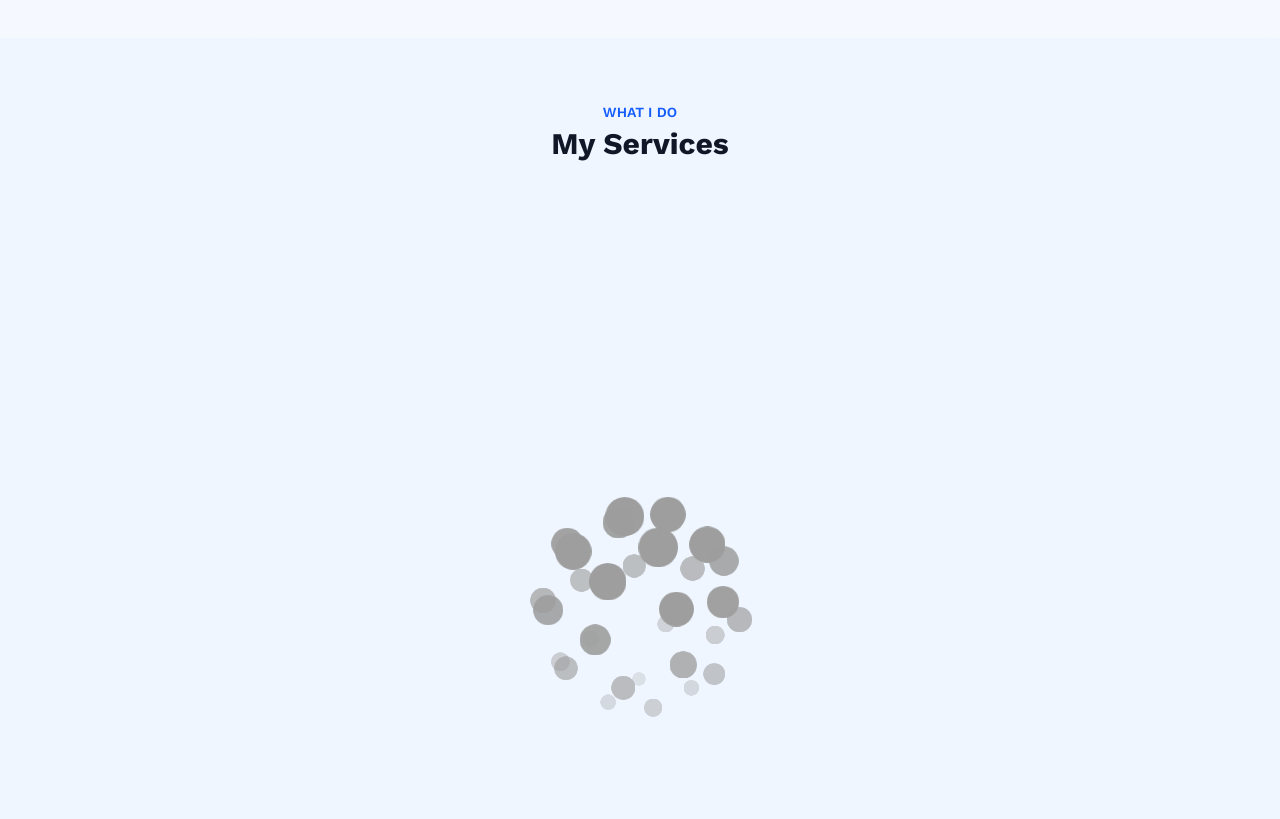
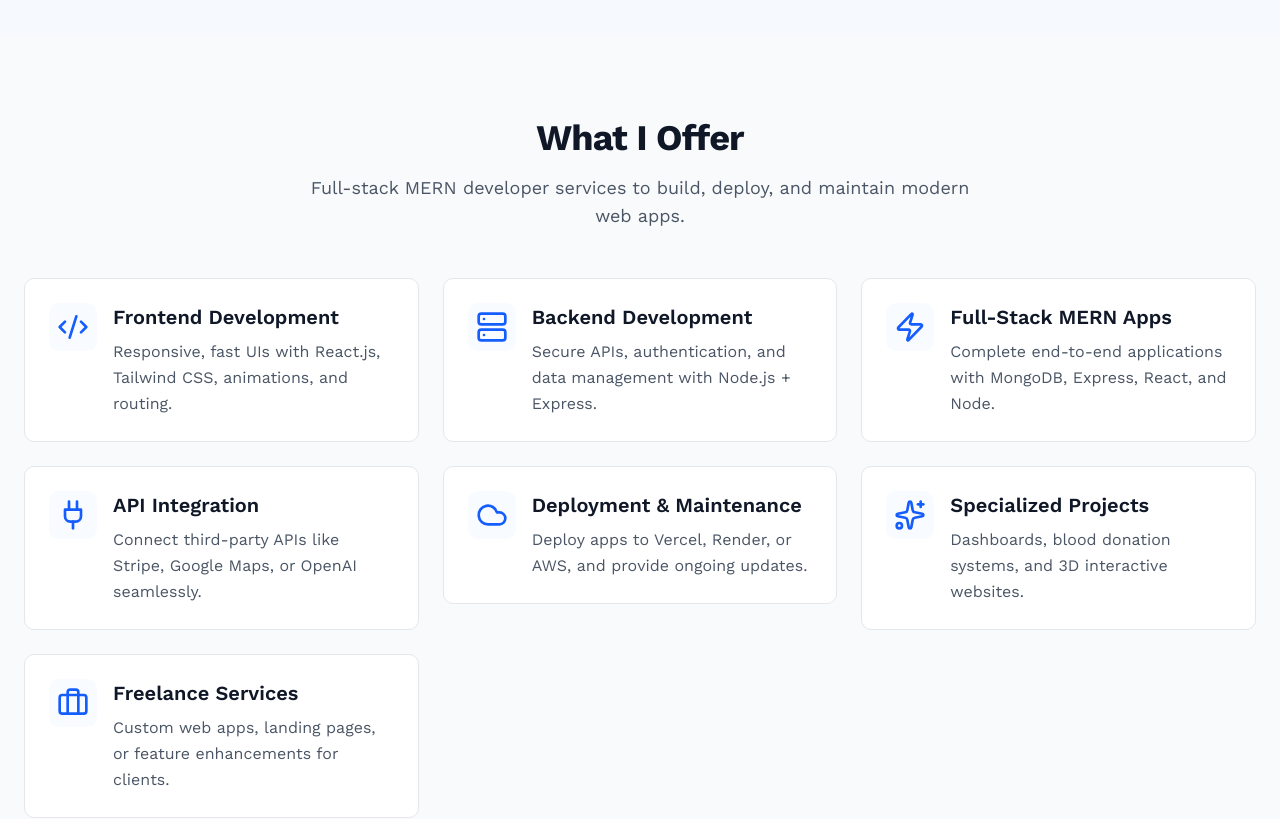
Before and after one commit to lelin171046/my-3d-portfolio, a React (Vite) app: page /about in a window 1280 px wide. Shown: the part 640-1459 px from the top of the page. Built offline with nearby package versions, Linux system fonts and the light colour scheme; no server answers.

Commit message:
add about section animated item

```diff
--- /dev/null
+++ b/src/Components/DeveloperServices.jsx
@@ -0,0 +1,131 @@
+import React from "react";
+import { Code2, Server, Zap, Plug, Cloud, Sparkles, Briefcase } from "lucide-react";
+import { motion } from "framer-motion";
+
+const services = [
+  {
+    icon: <Code2 className="w-8 h-8" />,
+    title: "Frontend Development",
+    description: "Responsive, fast UIs with React.js, Tailwind CSS, animations, and routing.",
+  },
+  {
+    icon: <Server className="w-8 h-8" />,
+    title: "Backend Development",
+    description: "Secure APIs, authentication, and data management with Node.js + Express.",
+  },
+  {
+    icon: <Zap className="w-8 h-8" />,
+    title: "Full-Stack MERN Apps",
+    description: "Complete end-to-end applications with MongoDB, Express, React, and Node.",
+  },
+  {
+    icon: <Plug className="w-8 h-8" />,
+    title: "API Integration",
+    description: "Connect third-party APIs like Stripe, Google Maps, or OpenAI seamlessly.",
+  },
+  {
+    icon: <Cloud className="w-8 h-8" />,
+    title: "Deployment & Maintenance",
+    description: "Deploy apps to Vercel, Render, or AWS, and provide ongoing updates.",
+  },
+  {
+    icon: <Sparkles className="w-8 h-8" />,
+    title: "Specialized Projects",
+    description: "Dashboards, blood donation systems, and 3D interactive websites.",
+  },
+  {
+    icon: <Briefcase className="w-8 h-8" />,
+    title: "Freelance Services",
+    description: "Custom web apps, landing pages, or feature enhancements for clients.",
+  },
+];
+
+const containerVariants = {
+  hidden: { opacity: 0 },
+  visible: {
+    opacity: 1,
+    transition: {
+      staggerChildren: 0.1,
+      delayChildren: 0.2,
+    },
+  },
+};
+
+const itemVariants = {
+  hidden: { opacity: 0, y: 20 },
+  visible: {
+    opacity: 1,
+    y: 0,
+    transition: { duration: 0.5, ease: "easeOut" },
+  },
+};
+
+const cardVariants = {
+  rest: { scale: 1 },
+  hover: { scale: 1.05, transition: { duration: 0.3 } },
+};
+
+const  DeveloperServices = () => {
+  return (
+    <section className="w-full py-12 md:py-16 lg:py-20 bg-gray-50 dark:bg-gray-900">
+      <div className="container mx-auto px-4 md:px-6">
+        {/* Header */}
+        <motion.div
+          className="mb-12 text-center"
+          initial={{ opacity: 0, y: -20 }}
+          whileInView={{ opacity: 1, y: 0 }}
+          transition={{ duration: 0.6 }}
+          viewport={{ once: true }}
+        >
+          <h2 className="text-3xl md:text-4xl font-bold tracking-tight mb-4 text-gray-900 dark:text-white">
+            What I Offer
+          </h2>
+          <p className="text-gray-600 dark:text-gray-400 text-lg max-w-2xl mx-auto">
+            Full-stack MERN developer services to build, deploy, and maintain modern web apps.
+          </p>
+        </motion.div>
+
+        {/* Services Grid */}
+        <motion.div
+          className="grid grid-cols-1 md:grid-cols-2 lg:grid-cols-3 gap-6"
+          variants={containerVariants}
+          initial="hidden"
+          whileInView="visible"
+          viewport={{ once: true }}
+        >
+          {services.map((service, index) => (
+            <motion.div
+              key={index}
+              variants={itemVariants}
+              whileHover="hover"
+              initial="rest"
+              animate="rest"
+              className="group"
+            >
+              <motion.div
+                variants={cardVariants}
+                className="relative overflow-hidden rounded-lg border border-gray-200 dark:border-gray-700 bg-white dark:bg-gray-800 p-6 transition-all duration-300 hover:border-blue-500/50 hover:shadow-lg cursor-pointer"
+              >
+                <div className="flex items-start gap-4">
+                  <div className="p-2 rounded-lg bg-blue-100/20 text-blue-600 dark:text-blue-400 group-hover:bg-blue-100/30 transition-colors flex-shrink-0">
+                    {service.icon}
+                  </div>
+                  <div className="flex-1">
+                    <h3 className="text-xl font-semibold text-gray-900 dark:text-white mb-2">
+                      {service.title}
+                    </h3>
+                    <p className="text-gray-600 dark:text-gray-400 text-base leading-relaxed">
+                      {service.description}
+                    </p>
+                  </div>
+                </div>
+              </motion.div>
+            </motion.div>
+          ))}
+        </motion.div>
+      </div>
+    </section>
+  );
+}
+
+export default DeveloperServices;
--- /dev/null
+++ b/src/Components/ui/marquee.jsx
@@ -0,0 +1,39 @@
+// src/Components/ui/Marquee.jsx
+import React from "react";
+import { cn } from "../../lib/utils"; // adjust if your utils path differs
+
+export function Marquee({
+  className,
+  reverse = false,
+  pauseOnHover = false,
+  children,
+  repeat = 4,
+  ...props
+}) {
+  return (
+    <div
+      {...props}
+      className={cn(
+        "group flex overflow-hidden [--duration:25s] [--gap:3rem]",
+        className
+      )}
+    >
+      {Array(repeat)
+        .fill(0)
+        .map((_, i) => (
+          <div
+            key={i}
+            className={cn(
+              "flex shrink-0 items-center justify-around gap-[var(--gap)] animate-marquee",
+              {
+                "animate-marquee-reverse": reverse,
+                "group-hover:[animation-play-state:paused]": pauseOnHover,
+              }
+            )}
+          >
+            {children}
+          </div>
+        ))}
+    </div>
+  );
+}
--- a/src/Pages/About.jsx
+++ b/src/Pages/About.jsx
@@ -2,6 +2,8 @@ import React from "react";
 import profileImg from "../assets/images/monir.png"
 import { Link } from "react-router-dom";
 import { IconCloud } from "../Components/ui/icon-cloud";
+import { Marquee } from "../Components/ui/marquee";
+import DeveloperServices from "@/Components/DeveloperServices";
 
 const slugs = [
   "typescript",
@@ -36,6 +38,14 @@ const slugs = [
   "figma",
 ]
 
+const techs = [
+  { name: "ReactJS", logo: "https://w7.pngwing.com/pngs/403/269/png-transparent-react-react-native-logos-brands-in-colors-icon-thumbnail.png" },
+  { name: "HTML5", logo: "https://cdn.worldvectorlogo.com/logos/html-1.svg" },
+  { name: "CSS3", logo: "https://cdn.worldvectorlogo.com/logos/css-3.svg" },
+  { name: "JavaScript", logo: "https://cdn.worldvectorlogo.com/logos/javascript-1.svg" },
+  { name: "Tailwind", logo: "https://cdn.worldvectorlogo.com/logos/tailwindcss.svg" },
+];
+
 const About = () => {
   const images = slugs.map(
     (slug) => `https://cdn.simpleicons.org/${slug}/${slug}`
@@ -52,9 +62,9 @@ const About = () => {
           React.js Developer & MERN Stack Developer
         </p>
         <Link to={'/projects'}>
-        <button className="mt-6 px-6 py-3 bg-black text-white rounded-full shadow hover:bg-blue-700 transition">
-          Visit My Works
-        </button>
+          <button className="mt-6 px-6 py-3 bg-black text-white rounded-full shadow hover:bg-blue-700 transition">
+            Visit My Works
+          </button>
         </Link>
       </div>
 
@@ -74,6 +84,7 @@ const About = () => {
           </h3>
           <h2 className="text-3xl font-bold mb-4 text-gray-900">About Me</h2>
           <p className="text-gray-600 leading-relaxed">
+            <span>Hi,</span>
             I’m a passionate <span className="font-semibold">React.js</span> and{" "}
             <span className="font-semibold">MERN Stack Developer</span> with a
             solid foundation in modern web technologies. I also have strong
@@ -91,37 +102,12 @@ const About = () => {
       </div>
 
       {/* What I Do Section */}
-      <div className="bg-blue-50 py-16">
-        <div className="text-center mb-12">
-          <h3 className="text-blue-600 text-sm font-semibold uppercase mb-1">
-            What I Do
-          </h3>
-          <h2 className="text-3xl font-bold text-gray-900">My Services</h2>
-        </div>
-       <div className="relative flex p-0 m-0 items-center justify-center overflow-hidden h-screen w-full">
-  <IconCloud images={images} />
-</div>
+      <div className="bg-blue-50 ">
 
 
-        <div className="max-w-6xl mx-auto grid sm:grid-cols-2 md:grid-cols-4 gap-8 px-6">
-          {[
-
-            { title: "React.js Development", icon: "💻" },
-            { title: "MERN Stack Projects", icon: "🌐" },
-            { title: "Frontend Design", icon: "🎨" },
-            { title: "API Integration", icon: "⚙️" },
-          ].map((service, index) => (
-            <div
-              key={index}
-              className="p-6 bg-white rounded-2xl shadow hover:shadow-lg text-center transition"
-            >
-              <div className="text-4xl mb-3">{service.icon}</div>
-              <h4 className="text-lg font-semibold text-gray-800">
-                {service.title}
-              </h4>
-            </div>
-          ))}
-        </div>
+        <section className=" text-white">
+          <DeveloperServices></DeveloperServices>
+        </section>
       </div>
     </section>
   );
--- a/src/index.css
+++ b/src/index.css
@@ -4,7 +4,7 @@
 
 @import "tailwindcss";
 
-@import "tw-animate-css";
+/* @import "tw-animate-css"; */
 
 @custom-variant dark (&:is(.dark *));
 
@@ -237,6 +237,24 @@ body:has(.card[data-color="green"]:hover) {
   --color-sidebar-accent-foreground: var(--sidebar-accent-foreground);
   --color-sidebar-border: var(--sidebar-border);
   --color-sidebar-ring: var(--sidebar-ring);
+  --animate-marquee: marquee var(--duration) infinite linear;
+  --animate-marquee-vertical: marquee-vertical var(--duration) linear infinite;
+  @keyframes marquee {
+  from {
+    transform: translateX(0);
+    }
+  to {
+    transform: translateX(calc(-100% - var(--gap)));
+    }
+  }
+  @keyframes marquee-vertical {
+  from {
+    transform: translateY(0);
+    }
+  to {
+    transform: translateY(calc(-100% - var(--gap)));
+    }
+  }
 }
 
 .dark {
--- a/tailwind.config.js
+++ b/tailwind.config.js
@@ -14,6 +14,21 @@ export default {
         card: "0px 1px 2px 0px rgba(0, 0, 0, 0.05)",
       },
     },
+ keyframes: {
+      marquee: {
+        '0%': { transform: 'translateX(0%)' },
+        '100%': { transform: 'translateX(-50%)' },
+      },
+      'marquee-reverse': {
+        '0%': { transform: 'translateX(-50%)' },
+        '100%': { transform: 'translateX(0%)' },
+      },
+    },
+    animation: {
+      marquee: 'marquee var(--duration, 30s) linear infinite',
+      'marquee-reverse': 'marquee-reverse var(--duration, 30s) linear infinite',
+    },
+
   },
   plugins: [],
 }
--- a/vite.config.js
+++ b/vite.config.js
@@ -1,11 +1,17 @@
 import { defineConfig } from 'vite'
 import react from '@vitejs/plugin-react'
 import tailwindcss from '@tailwindcss/vite'
+import path from 'path'
 
 // https://vite.dev/config/
 export default defineConfig({
   plugins: [react(),  tailwindcss(),
    ],
+    resolve: {
+    alias: {
+      '@': path.resolve(__dirname, './src'),
+    },
+  },
 
     assetsInclude: ['**/*.glb'],
 })
```
